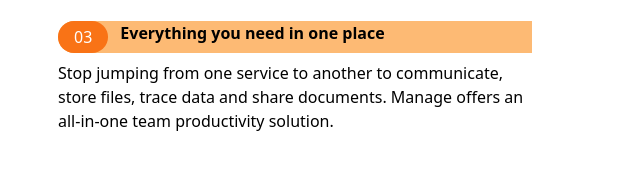
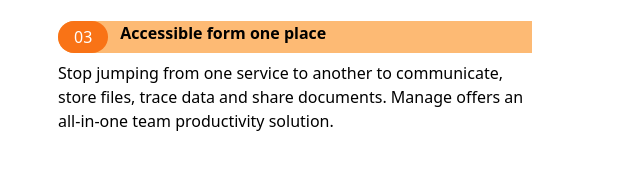
Before and after one commit to kcking69/Manage-Landing-Page, a website: page index.html in a window 1280 px wide. Shown: the part 757-943 px from the top of the page, 612-1252 px from the left. Drawn offline with Linux system fonts and the light colour scheme.

Commit message:
Update index.html

```diff
--- a/index.html
+++ b/index.html
@@ -109,7 +109,7 @@
             class="bg-orange-500 self-start px-4 py-1 rounded-full text-white"
             >03</span
             >
-          <h1 class="font-bold pl-3 w-full">Everything you need in one place</h1>
+          <h1 class="font-bold pl-3 w-full">Accessible form one place</h1>
         </div>
 
         <div class="pb-6">
```
